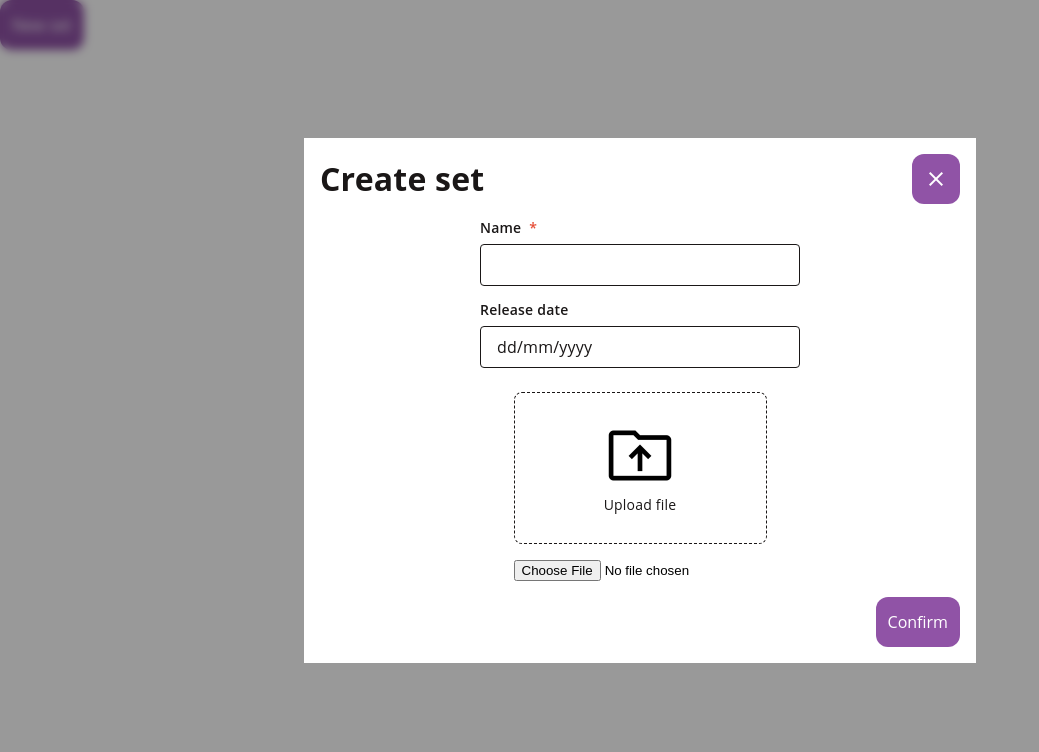
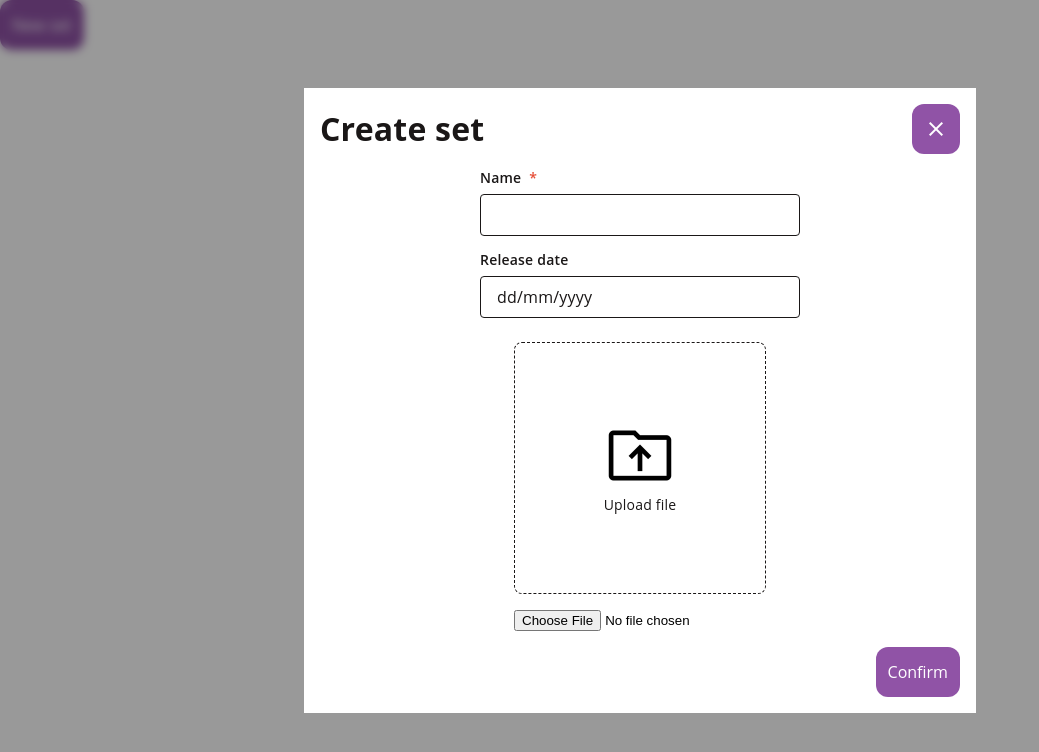
Before and after one commit to jagarmon/tcg-utils, an Angular app: page /collection in a window 1280 px wide. Both pictures are taken after a click on the button "New set". Shown: the top 752 px of the page, without its empty margins (0-1039 px from the left). Built offline with nearby package versions, Linux system fonts and the light colour scheme.

Commit message:
Created image uploader

```diff
--- a/src/app/shared/library/lib-image-uploader/lib-image-uploader.component.html
+++ b/src/app/shared/library/lib-image-uploader/lib-image-uploader.component.html
@@ -1,7 +1,11 @@
-<div [id]="id" class="uploader-button">
+<div [id]="id" class="image-uploader">
   <div class="content">
-    <span class="material-symbols-outlined">drive_folder_upload</span>
-    <lib-font text="Upload file"></lib-font>
+    @if (!imageToDisplay) {
+      <span class="material-symbols-outlined">drive_folder_upload</span>
+      <lib-font text="Upload file"></lib-font>
+    } @else {
+      <img [src]="imageToDisplay" alt="uploaded image" />
+    }
   </div>
-  <input type="file" [formControl]="control" />
+  <input type="file" (change)="onChange($event)" />
 </div>
--- a/src/app/shared/library/lib-image-uploader/lib-image-uploader.component.scss
+++ b/src/app/shared/library/lib-image-uploader/lib-image-uploader.component.scss
@@ -1,6 +1,6 @@
 @use '../styles/__index.scss';
 
-.uploader-button {
+.image-uploader {
   border: none;
   display: flex;
   flex-direction: column;
@@ -8,13 +8,20 @@
   height: fit-content;
   width: fit-content;
   gap: 16px;
+  img {
+    width: 250px;
+    height: 250px;
+  }
+  input {
+    width: 250px;
+  }
   .content {
     display: flex;
     align-items: center;
     justify-content: center;
     flex-direction: column;
-    min-width: 150px;
-    min-height: 150px;
+    width: 250px;
+    height: 250px;
     border-radius: 8px;
     border: 1px dashed var(--primary-text);
     .material-symbols-outlined {
--- a/src/app/shared/library/lib-image-uploader/lib-image-uploader.component.ts
+++ b/src/app/shared/library/lib-image-uploader/lib-image-uploader.component.ts
@@ -26,6 +26,22 @@ export class LibImageUploaderComponent {
   });
   @Output() keyDownEvent = new EventEmitter<KeyboardEvent>();
 
+  imageToDisplay: string | ArrayBuffer | null = null;
+
+  onChange(event: Event): void {
+    const element = (event.target as HTMLInputElement).files?.[0];
+    const reader = new FileReader();
+
+    if (element) {
+      reader.onload = _event => {
+        this.imageToDisplay = reader.result;
+      };
+
+      reader.readAsDataURL(element);
+    }
+    this.control.setValue(element);
+  }
+
   onClick(event: Event): void {
     this.clickEvent.emit(event);
   }
```
